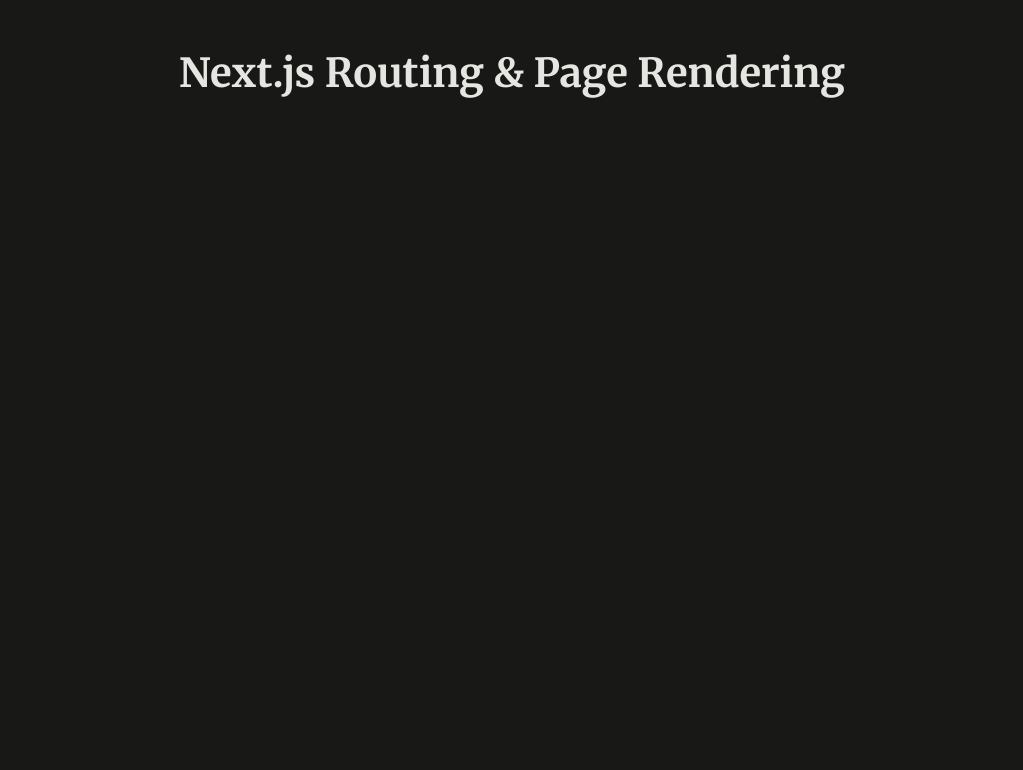
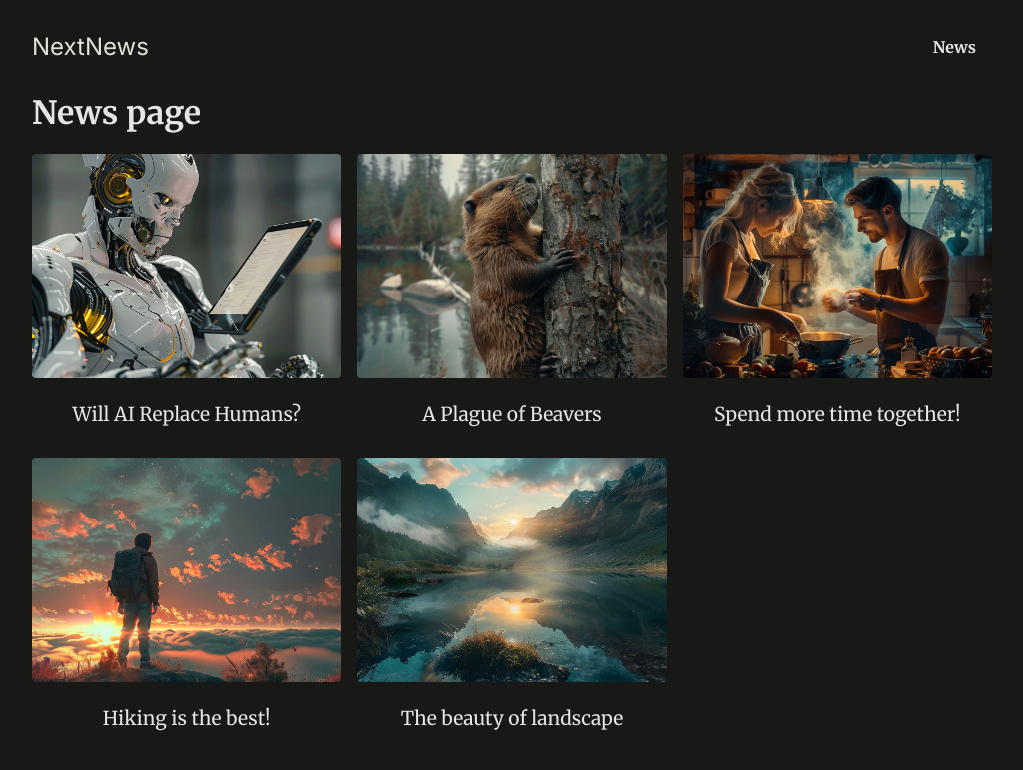
Before and after one commit to migekun/next-03-news-project, a Next.js app: page /news in a window 1280 px wide. Shown: the top 770 px of the page, without its empty margins (128-1151 px from the left). Built offline with nearby package versions, Linux system fonts and the light colour scheme.

Commit message:
PRimeras aproximacion

```diff
--- a/app/layout.js
+++ b/app/layout.js
@@ -1,4 +1,5 @@
 import './globals.css';
+import MainHeader from "@/components/main-header/main-header";
 
 export const metadata = {
   title: 'Next.js Page Routing & Rendering',
@@ -8,7 +9,12 @@
 export default function RootLayout({ children }) {
  return (
     <html lang="en">
-      <body>{children}</body>
+      <body>
+      <div id="page">
+        <MainHeader/>
+        {children}
+      </div>
+      </body>
     </html>
   )
 }
--- a/app/news/page.js
+++ b/app/news/page.js
@@ -1,7 +1,24 @@
-export default function HomePage() {
+import Link from "next/link";
+import {DUMMY_NEWS} from "@/dummy-news";
+
+export default function NewsPage() {
   return (
-    <div id="home">
-      <h1>Next.js Routing & Page Rendering</h1>
-    </div>
-  );
+    <>
+      <h1>News page
+      </h1>
+      <ul className="news-list">
+        {DUMMY_NEWS.map(newsItem => (
+          <li key={newsItem.id}>
+            <Link href={`/news/${newsItem.id}`}>
+              <img src={`/images/news/${newsItem.image}`} alt={newsItem.title}/>
+              <span>{newsItem.title}</span>
+            </Link>
+          </li>
+        ))}
+      </ul>
+      <main>
+
+      </main>
+    </>
+  )
 }
--- /dev/null
+++ b/components/main-header/main-header.js
@@ -0,0 +1,18 @@
+import Link from 'next/link';
+
+export default function MainHeader() {
+  return (
+    <header id="main-header">
+      <div id="logo">
+        <Link href="/">NextNews</Link>
+      </div>
+      <nav>
+        <ul>
+          <li>
+            <Link href="/news">News</Link>
+          </li>
+        </ul>
+      </nav>
+    </header>
+  );
+}
--- /dev/null
+++ b/dummy-news.js
@@ -0,0 +1,43 @@
+export const DUMMY_NEWS = [
+  {
+    id: 'n1',
+    slug: 'will-ai-replace-humans',
+    title: 'Will AI Replace Humans?',
+    image: 'ai-robot.jpg',
+    date: '2021-07-01',
+    content:
+      'Since late 2022 AI is on the rise and therefore many people worry whether AI will replace humans. The answer is not that simple. AI is a tool that can be used to automate tasks, but it can also be used to augment human capabilities. The future is not set in stone, but it is clear that AI will play a big role in the future. The question is how we will use it.',
+  },
+  {
+    id: 'n2',
+    slug: 'beaver-plague',
+    title: 'A Plague of Beavers',
+    image: 'beaver.jpg',
+    date: '2022-05-01',
+    content: 'Beavers are taking over the world. They are building dams everywhere and flooding entire cities. What can we do to stop them?',
+  },
+  {
+    id: 'n3',
+    slug: 'couple-cooking',
+    title: 'Spend more time together!',
+    image: 'couple-cooking.jpg',
+    date: '2024-03-01',
+    content: 'Cooking together is a great way to spend more time with your partner. It is fun and you get to eat something delicious afterwards. What are you waiting for? Get cooking!',
+  },
+  {
+    id: 'n4',
+    slug: 'hiking',
+    title: 'Hiking is the best!',
+    image: 'hiking.jpg',
+    date: '2024-01-01',
+    content: 'Hiking is a great way to get some exercise and enjoy the great outdoors. It is also a great way to clear your mind and reduce stress. So what are you waiting for? Get out there and start hiking!',
+  },
+  {
+    id: 'n5',
+    slug: 'landscape',
+    title: 'The beauty of landscape',
+    image: 'landscape.jpg',
+    date: '2022-07-01',
+    content: 'Landscape photography is a great way to capture the beauty of nature. It is also a great way to get outside and enjoy the great outdoors. So what are you waiting for? Get out there and start taking some pictures!',
+  },
+];
```
Also changed, not shown: app/news/[id]/page.js (added, +7 -0 lines).
